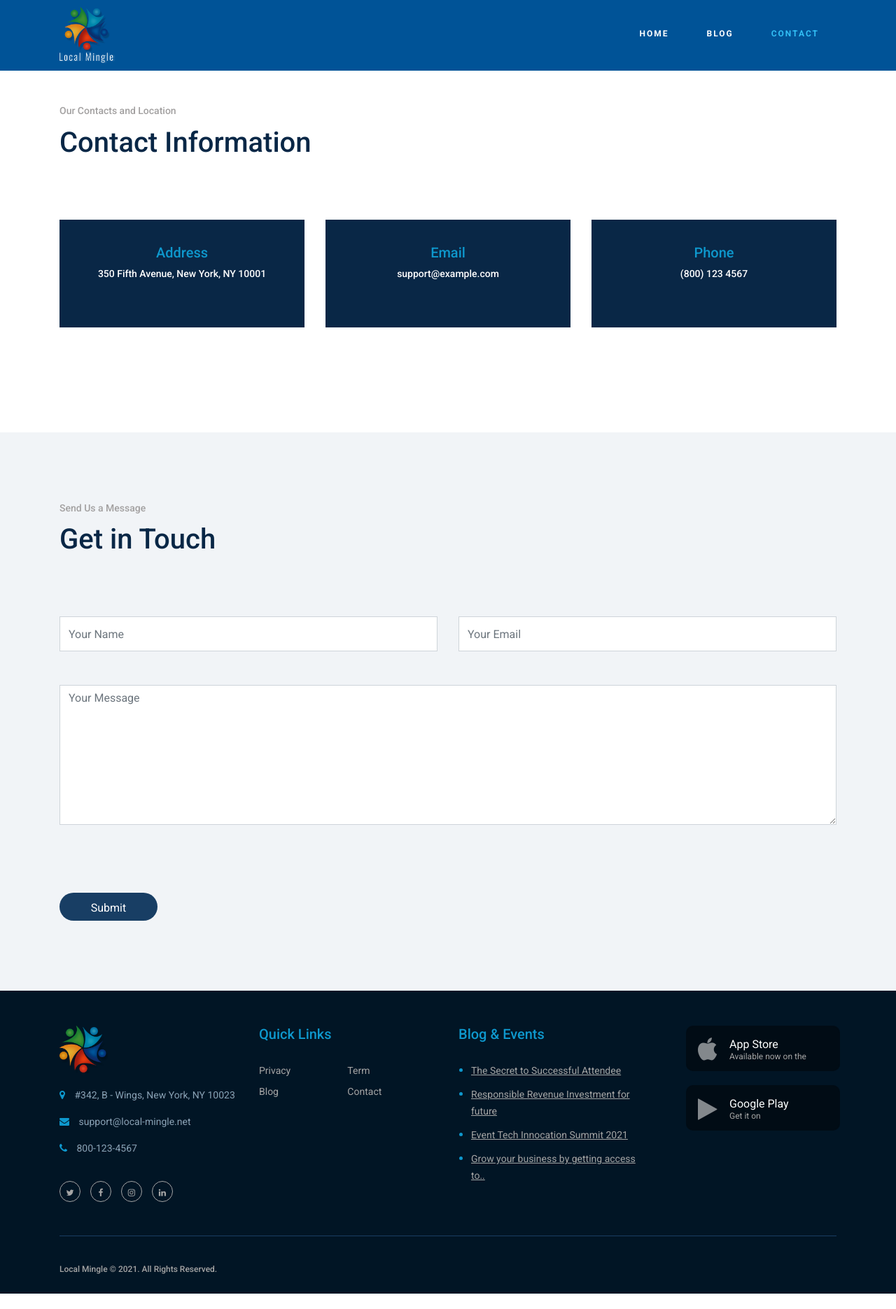
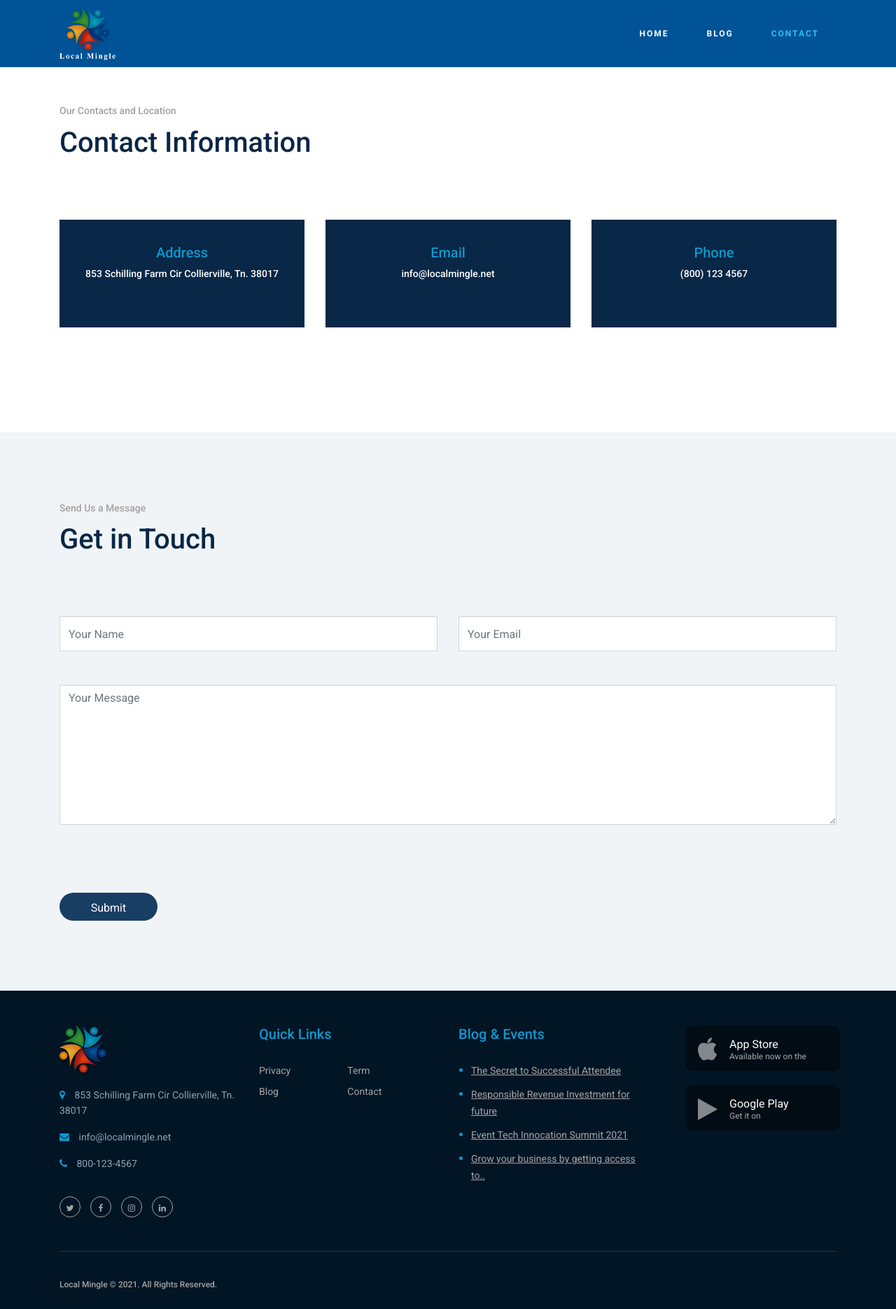
Before and after one commit to pankajsplice/social-media, a Django app: page /contact in a window 1280 px wide. Shown: the whole page at 70% size. Before the commit the page ends 1849 px from the top, so only its background shows below. Run offline with Django 3.2, Linux system fonts and the light colour scheme; some libraries are stand-ins or nearby versions.

Commit message:
feedback and logo changes.

```diff
--- a/templates/blog-detail.html
+++ b/templates/blog-detail.html
@@ -12,7 +12,7 @@
             </div>
 
             <div class="col-md-4 logo" >
-                <a href="/" class="head-log"><img src="{% static 'img/localmingle-logo.png' %}"></a>
+                <a href="/" class="head-log"><img src="{% static 'img/new-logo.png' %}"></a>
                 <a href="/" class="scroll"><img src="{% static 'img/logo-icon.png' %}"></a>
             </div>
 
--- a/templates/blog.html
+++ b/templates/blog.html
@@ -12,7 +12,7 @@
             </div>
 
             <div class="col-md-4 logo" >
-                <a href="/" class="head-log"><img src="{% static 'img/localmingle-logo.png' %}"></a>
+                <a href="/" class="head-log"><img src="{% static 'img/new-logo.png' %}"></a>
                 <a href="/" class="scroll"><img src="{% static 'img/logo-icon.png' %}"></a>
             </div>
 
--- a/templates/contact.html
+++ b/templates/contact.html
@@ -36,7 +36,7 @@
             </div>
 
             <div class="col-md-4 logo" >
-                <a href="/" class="head-log"><img src="{% static 'img/localmingle-logo.png' %}"></a>
+                <a href="/" class="head-log"><img src="{% static 'img/new-logo.png' %}"></a>
                 <a href="/" class="scroll"><img src="{% static 'img/logo-icon.png' %}"></a>
             </div>
 
@@ -62,12 +62,12 @@
         <div class="row pt-5">
             <div class="col-md-4">
                 <div class="contact-in">
-                    <h2>Address <span>350 Fifth Avenue, New York, NY 10001</span></h2>
+                    <h2>Address <span>853 Schilling Farm Cir Collierville, Tn. 38017</span></h2>
                 </div>
             </div>
             <div class="col-md-4">
                 <div class="contact-in">
-                    <h2>Email <span>support@example.com</span></h2>
+                    <h2>Email <span>info@localmingle.net</span></h2>
                 </div>
             </div>
 
--- a/templates/include/base.html
+++ b/templates/include/base.html
@@ -32,9 +32,9 @@
                         <div class="foot-logo"><a href=""> <img src="{% static 'img/logo-icon.png' %}" width="100"></a></div>
                         <div class="foot-cont">
                             <p><span><i class="fa fa-map-marker" aria-hidden="true"></i>
-                            </span> #342, B - Wings, New York, NY 10023</p>
+                            </span>853 Schilling Farm Cir Collierville, Tn. 38017</p>
                             <p><span><i class="fa fa-envelope" aria-hidden="true"></i>
-                            </span>support@local-mingle.net</p>
+                            </span>info@localmingle.net</p>
                             <p><span><i class="fa fa-phone" aria-hidden="true"></i>
                             </span>800-123-4567</p>
                         </div>
--- a/templates/index.html
+++ b/templates/index.html
@@ -36,7 +36,7 @@
             <i class="fa fa-bars" aria-hidden="true"></i>
          </div>
          <div class="col-md-4 logo" >
-            <a href="/" class="head-log"><img src="{% static 'img/localmingle-logo.png' %}"></a>
+            <a href="/" class="head-log"><img src="{% static 'img/new-logo.png' %}"></a>
             <a href="/" class="scroll"><img src="{% static 'img/logo-icon.png' %}"></a>
          </div>
          <div class="col-md-8 menu">
--- a/templates/privacy.html
+++ b/templates/privacy.html
@@ -12,7 +12,7 @@
             </div>
 
             <div class="col-md-4 logo" >
-                <a href="/" class="head-log"><img src="{% static 'img/localmingle-logo.png' %}"></a>
+                <a href="/" class="head-log"><img src="{% static 'img/new-logo.png' %}"></a>
                 <a href="/" class="scroll"><img src="{% static 'img/logo-icon.png' %}"></a>
             </div>
 
--- a/templates/termof.html
+++ b/templates/termof.html
@@ -12,7 +12,7 @@
             </div>
 
             <div class="col-md-4 logo" >
-                <a href="/" class="head-log"><img src="{% static 'img/localmingle-logo.png' %}"></a>
+                <a href="/" class="head-log"><img src="{% static 'img/new-logo.png' %}"></a>
                 <a href="/" class="scroll"><img src="{% static 'img/logo-icon.png' %}"></a>
             </div>
 
```
Also changed, not shown: static/img/new-logo.png (added).
